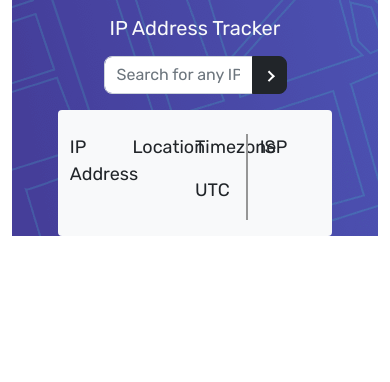
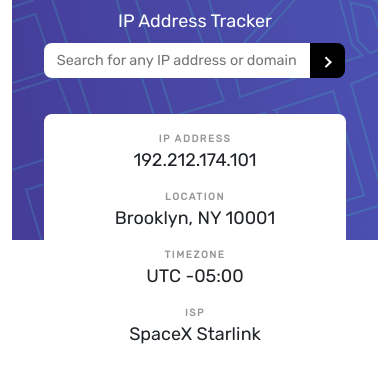
Before and after one commit to VFTHV/ip-address-tracker, a plain HTML site: page index.html in a window 390 px wide. Drawn offline with nearby package versions, Linux system fonts and the light colour scheme.

Commit message:
Add CSS for Mobile View

```diff
--- a/index.html
+++ b/index.html
@@ -22,53 +22,39 @@
     <title>Frontend Mentor | IP Address Tracker</title>
   </head>
   <body class="container-fluid">
-    <section class="input-section pt-3">
-      <div class="row text-center">
-        <h5 class="text-light mb-3">IP Address Tracker</h5>
-
+    <section class="input-output">
+      <div class="form-centered">
         <form>
-          <div class="input-group mb-3 w-50 mx-auto">
+          <label class="form-label" for="ip-input"> IP Address Tracker </label>
           <input
+            name="ip-input"
+            id="ip-input"
             type="text"
-              class="form-control rounded-form"
             placeholder="Search for any IP address or domain"
-              aria-label="Search for any IP address or domain"
-              aria-describedby="button-addon2"
+            class="form-input"
+            autocomplete="off"
           />
-            <button
-              class="btn btn-dark arrow-button"
-              type="button"
-              id="button-addon2"
-            >
-              <div class="arrow"></div>
-            </button>
-          </div>
+          <button class="submit"><div class="arrow"></div></button>
         </form>
       </div>
-
-      <div class="row w-75 pt-4 mx-auto bg-light rounded">
-        <ul class="list-unstyled row justify-content-between output-table">
-          <li class="col-12 col-lg-auto w-25">
-            <p>IP Address</p>
-            <p></p>
+      <ul class="output">
+        <li class="data-column">
+          <p class="data-name">IP address</p>
+          <p class="output-data">192.212.174.101</p>
         </li>
-
-          <li class="col-12 col-lg-auto w-25">
-            <p>Location</p>
-            <p></p>
+        <li class="data-column">
+          <p class="data-name">Location</p>
+          <p class="output-data">Brooklyn, NY 10001</p>
         </li>
-
-          <li class="col-12 col-lg-auto w-25">
-            <p>Timezone</p>
-            <p>UTC</p>
+        <li class="data-column">
+          <p class="data-name">Timezone</p>
+          <p class="output-data">UTC -05:00</p>
         </li>
-
-          <li class="col-12 col-lg-auto w-25">
-            <p>ISP</p>
-            <p></p>
+        <li class="data-column">
+          <p class="data-name">ISP</p>
+          <p class="output-data">SpaceX Starlink</p>
         </li>
       </ul>
-      </div>
     </section>
 
     <!-- add offset value dynamically using the API -->
--- a/styles.scss
+++ b/styles.scss
@@ -6,16 +6,59 @@
 body {
   font-family: Rubik;
   font-size: 18px;
+  box-sizing: border-box;
+  --dark-gray: hsl(0, 0%, 59%);
+  --very-dark-gray: hsl(0, 0%, 17%);
+
+  ul {
+    list-style-type: none;
+  }
 }
 
-.input-section {
+.input-output {
   background-image: url("./images/pattern-bg.png");
+  padding-inline: 2rem;
+  height: 15rem;
 }
 
-.arrow-button {
-  border-radius: 8px;
-  width: 35px;
+.form-centered {
+  display: flex;
+  justify-content: center;
+
+  form {
+    white-space: nowrap;
+    flex-grow: 1;
+  }
+}
+
+.form-label {
+  display: block;
+  text-align: center;
+  padding-top: 0.5rem;
+  color: white;
+}
+
+.form-input {
+  font-size: 0.8em;
+  border: none;
+  border-radius: 8px 0 0 8px;
+  height: 2.2rem;
+  padding-left: 0.8rem;
+  width: calc(100% - 2.2rem);
+
+  &:focus {
+    outline: none;
+  }
+}
+.submit {
+  border: none;
+  border-radius: 0 8px 8px 0;
+  background-color: black;
+  padding: 1.1rem;
+  margin-left: -5px;
+  vertical-align: bottom;
   position: relative;
+}
 
 .arrow {
   border: solid white;
@@ -25,17 +68,30 @@ body {
   transform: rotate(-45deg) translateY(-50%);
   -webkit-transform: rotate(-45deg) translateY(-50%);
   position: absolute;
-    margin: 0 0 0 -1px;
   top: 50%;
+  left: calc(50% - 3px);
+}
+
+.output {
+  margin-top: 2em;
+  background-color: white;
+  padding: 1em 0;
+  border-radius: 8px;
+  text-align: center;
+  li {
+    &:last-child {
+      .output-data {
+        margin-bottom: 0;
+      }
+    }
   }
 }
 
-.rounded-form {
-  border-radius: 8px;
+.data-name {
+  color: var(--dark-gray);
+  letter-spacing: 0.1rem;
+  text-transform: uppercase;
+  font-size: 10px;
+  font-weight: 800;
+  margin: 0;
 }
-
-.output-table li {
-  &:last-child {
-    border-left: 2px solid hsl(0, 0%, 59%);
-  }
-}
```
Also changed, not shown: styles.css, 1 other file. Lines whose indentation alone changed are shown as unchanged.
